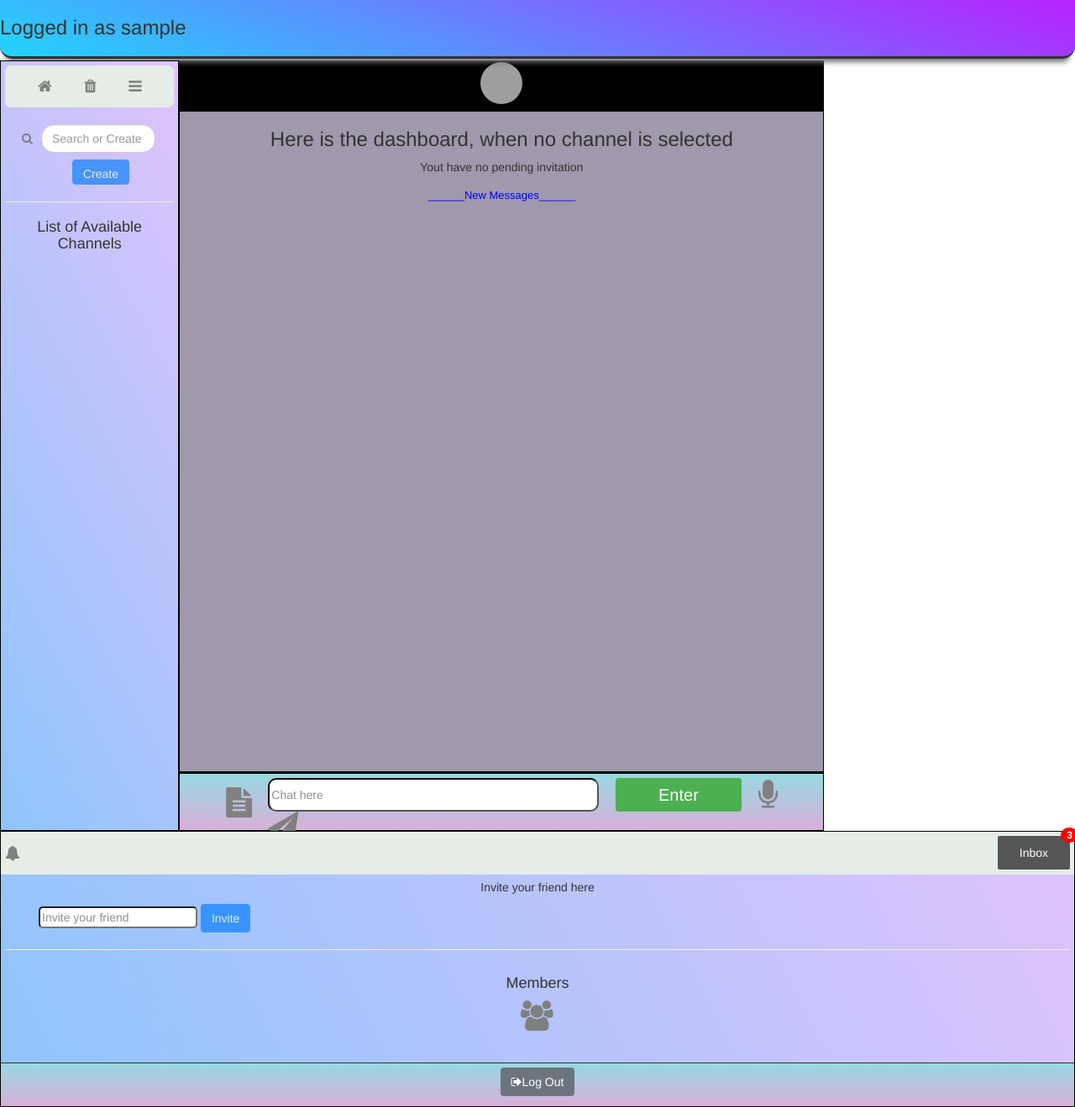
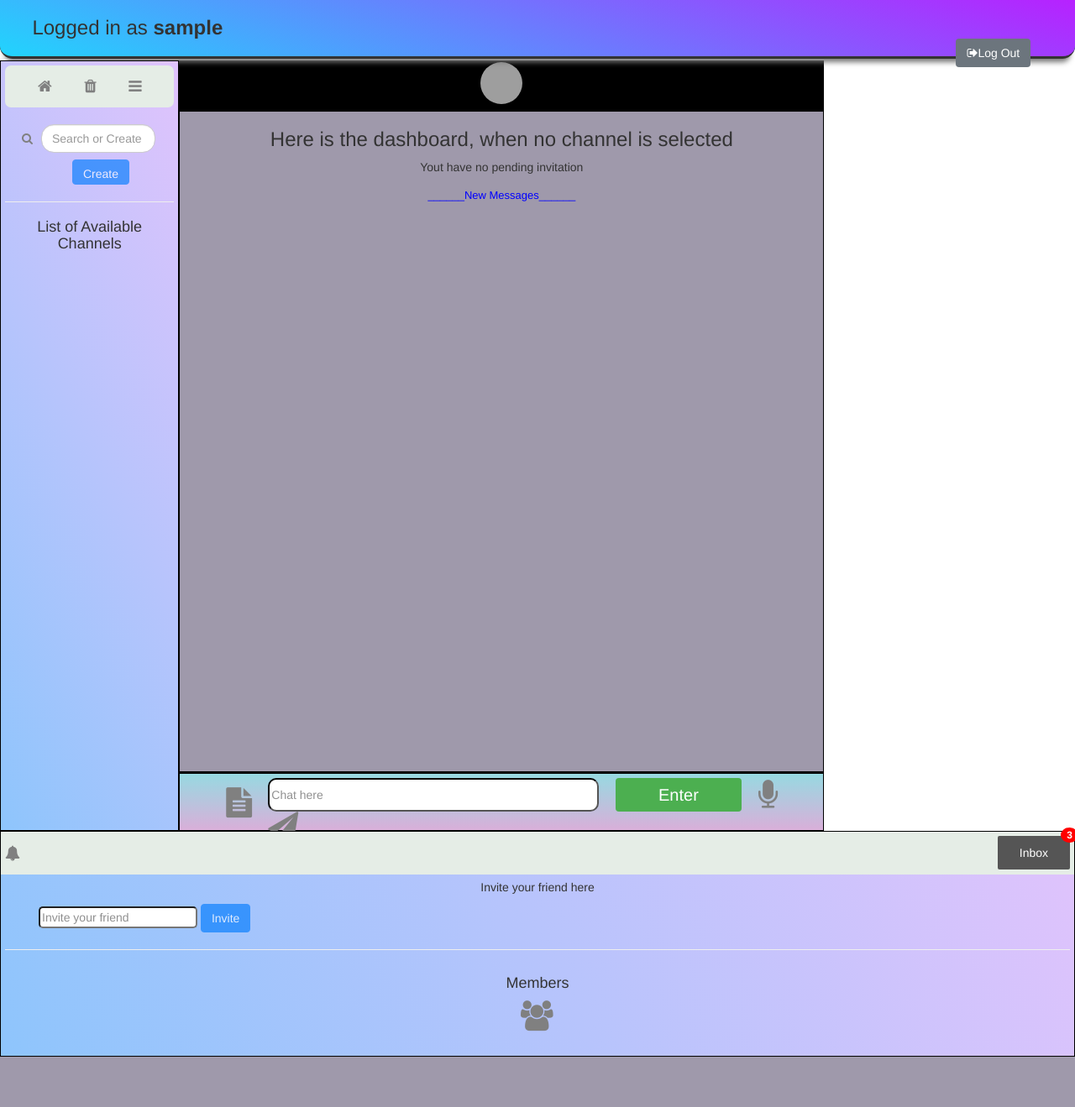
Before and after one commit to tu-vu/Chatroom, a Flask app: page /dashboard in a window 1280 px wide. Shown: the whole page at 84% size. After the commit the page ends 1259 px from the top, so only its background shows below. Run offline with Flask 2, Linux system fonts and the light colour scheme; the visitor is signed in with stand-in values (Sample User, id 1); data comes from the database, SQL or seed files in the repository; data that the repository does not hold is empty; some libraries are stand-ins or nearby versions; grey boxes are pictures that could not be loaded.

Commit message:
UPDATE: Change position of log out button

```diff
--- a/Chatroom/templates/dashboard.html
+++ b/Chatroom/templates/dashboard.html
@@ -14,11 +14,11 @@
 {% block body %}
 <div class="container-fluid window">
     <div class="row header">
-        <h3>Logged in as {{ current_user.username }}</h3>
+        <h3 style="margin-left: 3%">Logged in as <strong>{{ current_user.username }}</strong> <button style="margin-left: 1100px"class="btn btn-secondary"><i class="fa fa-sign-out" style="color: white;" aria-hidden="true"></i><a style="color: white" href="{{ url_for('auth_bp.logout') }}">Log Out</a></button></h3>
     </div>
 
     <div class="row d-flex flex-row main">
-        <div class="p-2 flex-fill col-2 section" style="background-color: #8EC5FC; background-image: linear-gradient(62deg, #8EC5FC 0%, #E0C3FC 100%);" id="left">
+        <div class="p-2 flex-fill col-2 section" style="background-color: #8EC5FC; background-image: linear-gradient(62deg, #8EC5FC 0%, #E0C3FC 100%)" id="left">
             <div class="channelsetting d-flex flex-row">
                 <i class="fa fa-home flex-fill w3-large"></i>
                 <i class="fa fa-trash flex-fill w3-large"></i>
@@ -86,12 +86,6 @@
                     <ul class="list-group" id="members">
                     </ul>
                 </div>
-
-                <div class="p-2 bd-highlight d-flex flex-row flex-fill" style="height: 60px; justify-content: center; border-top: 1px solid; background-color: #D9AFD9; background-image: linear-gradient(0deg, #D9AFD9 0%, #97D9E1 100%);">
-                    <form action="{{ url_for('auth_bp.logout') }}"  method="get">
-                        <button  class="btn btn-secondary"><i class="fa fa-sign-out" style="color: white;" aria-hidden="true"></i>Log Out</button>
-                    </form>
-                </div>
             </div>
         </div>
     </div>
```
